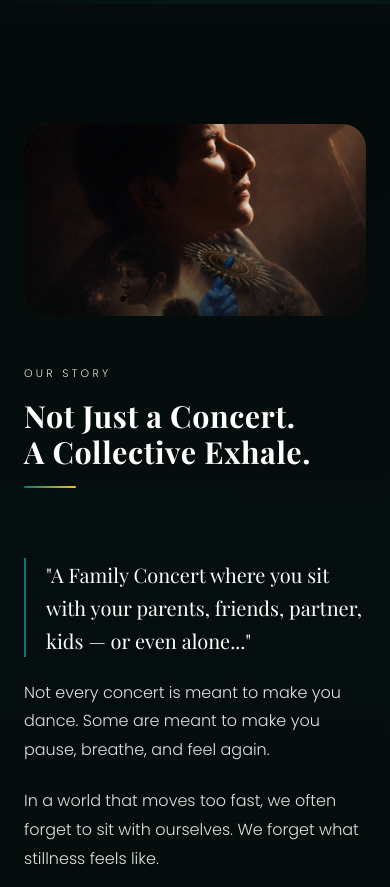
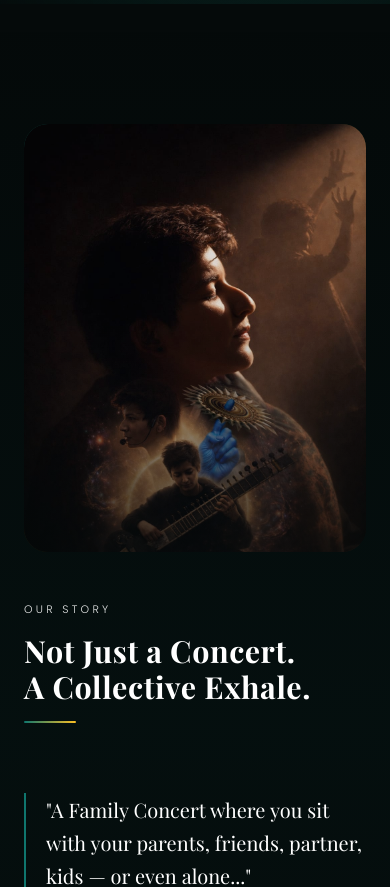
Before and after one commit to vishalbuwade17/healing-concert, a React (Vite) app: page / in a window 390 px wide. Shown: the part 840-1727 px from the top of the page. Built offline with nearby package versions, Linux system fonts and the light colour scheme; a web font is replaced by a local one.

Commit message:
Instagram handle changed

```diff
--- a/src/components/Creator.jsx
+++ b/src/components/Creator.jsx
@@ -14,7 +14,7 @@ export default function Creator() {
           <div className="creator-ring">🌸</div>
           <p className="creator-role">Director &amp; Narrator</p>
           <h3 className="creator-name">Shubhangi Chouhan</h3>
-          <p className="creator-handle">Shubhangichouhan____</p>
+          <p className="creator-handle">@Shubhangichouhan____</p>
           <p className="creator-quote">
             "I believe healing is not a destination — it is a direction.<br />
             And this concert is one step on that path."
--- a/src/index.css
+++ b/src/index.css
@@ -591,7 +591,7 @@ body::before{
 }
 .creator-role{font-size:.68rem;letter-spacing:.24em;text-transform:uppercase;color:var(--c-gold);margin-bottom:10px}
 .creator-name{font-family:var(--f-serif);font-size:1.95rem;color:var(--c-white);margin-bottom:8px}
-.creator-handle{color:var(--c-violet);font-size:.9rem;margin-bottom:22px}
+.creator-handle{font-family: monospace;color:var(--c-violet);font-size:.9rem;margin-bottom:22px}
 .creator-quote{font-style:italic;color:var(--c-muted);font-size:.92rem;line-height:1.8}
 
 /* ═══════════════════════════════════════════
@@ -739,7 +739,8 @@ body::before{
 ═══════════════════════════════════════════ */
 @media(max-width:900px){
   .about-grid{grid-template-columns:1fr;gap:48px}
-  .about-img{aspect-ratio:16/9;max-height:360px}
+  .about-img{aspect-ratio:4/5;max-height:500px}
+  .about-img img{object-position:center 20%}
   .exp-grid{grid-template-columns:1fr;max-width:500px;margin:0 auto}
   .exp-visual{margin-top:50px;max-width:100%}
   .exp-visual-title{font-size:clamp(1.3rem,3vw,1.8rem);margin-bottom:24px}
```
